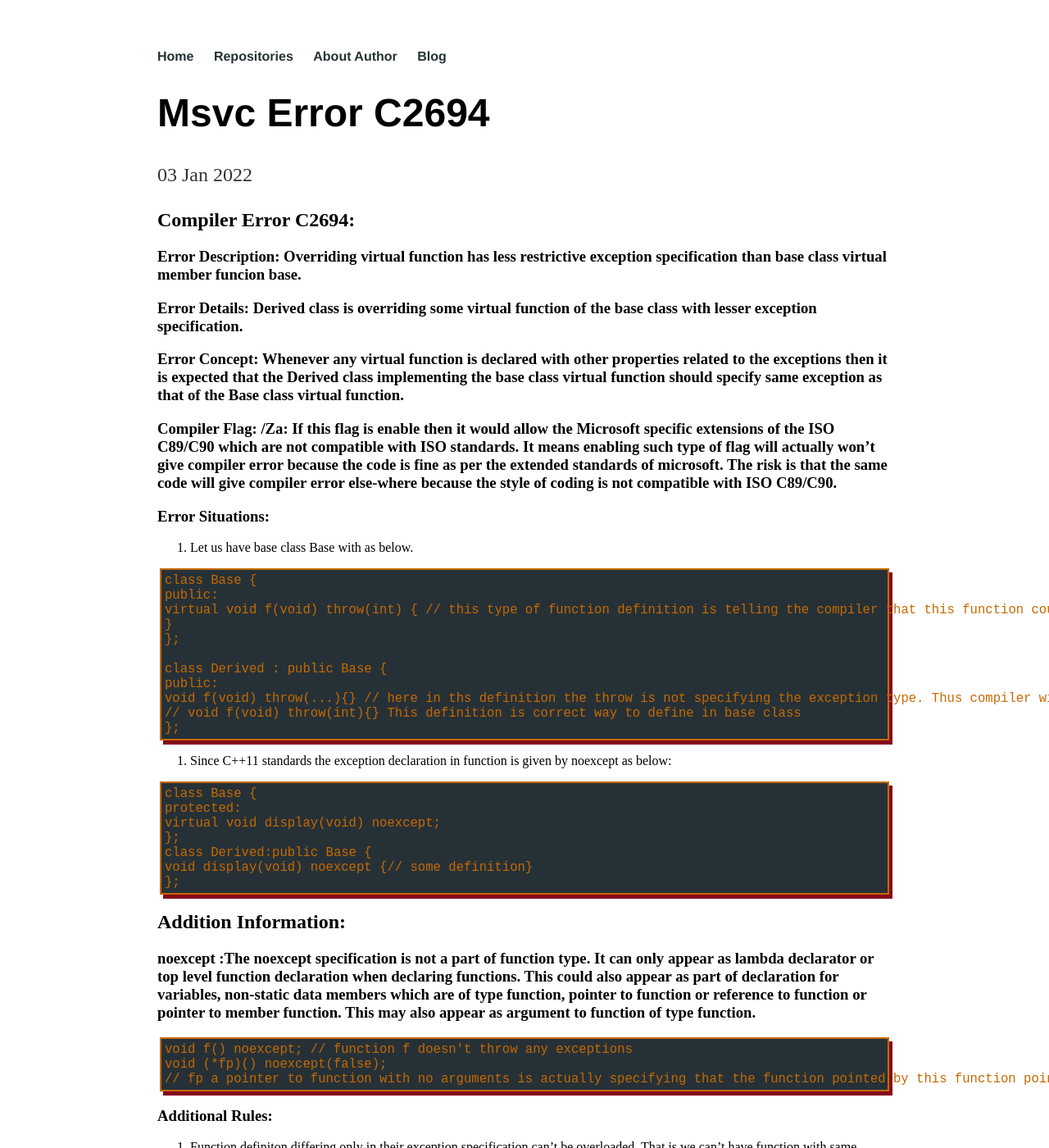
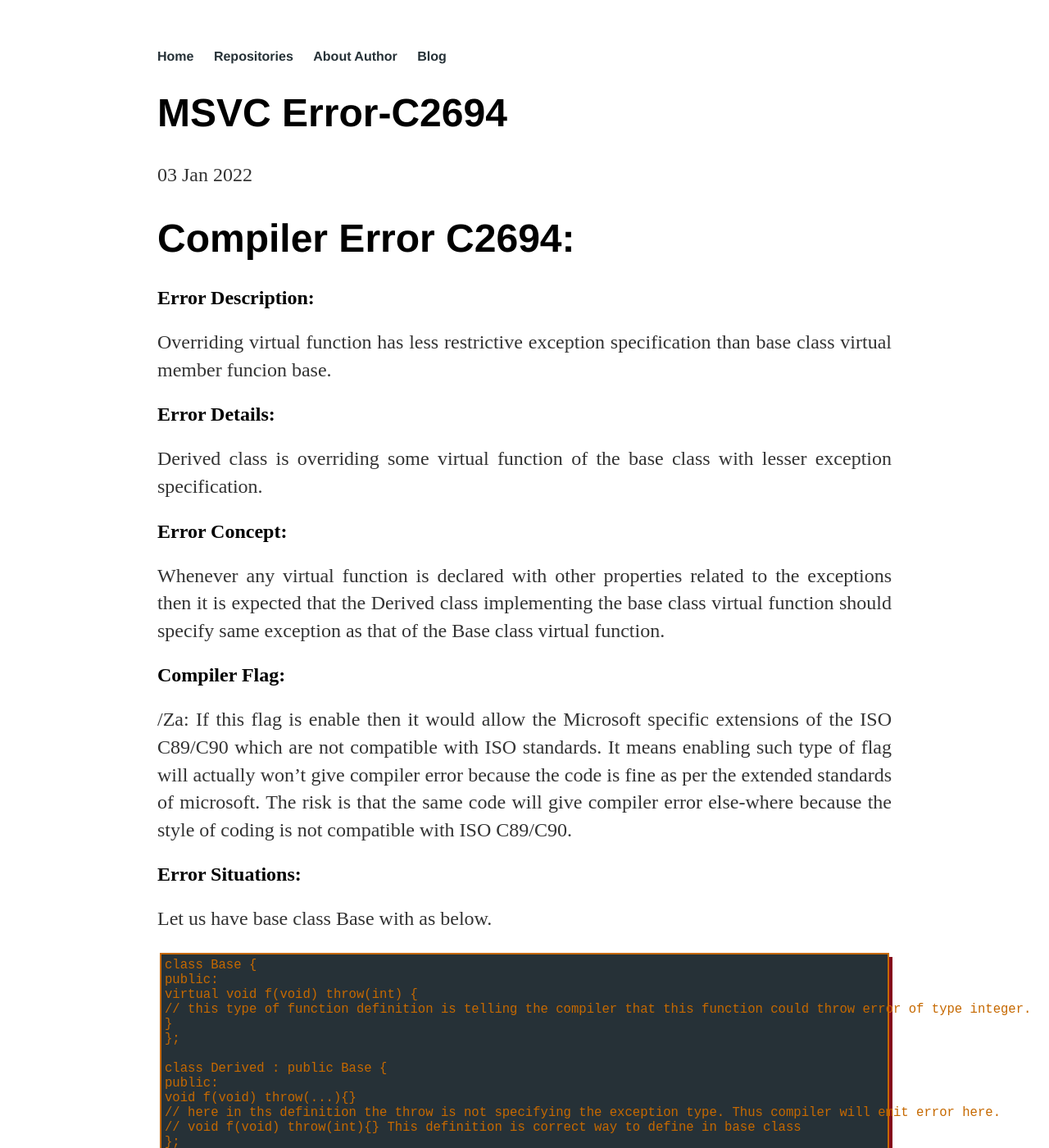
Before and after one commit to devchait/devchait.github.io, a Jekyll site: the page built from docs/_posts/2022-01-03-msvc-error-c2694.md, in a window 1280 px wide and 1400 px high. Shown: the whole window at 82% size. Built offline with Jekyll 4.4.1, drawn with Linux system fonts in a browser that asks for light colours; our own code applies the rules of GitHub Pages for plain Markdown files; part of the change alters nothing that is shown.

````diff
--- a/docs/_posts/2022-01-03-msvc-error-c2694.md
+++ b/docs/_posts/2022-01-03-msvc-error-c2694.md
@@ -1,25 +1,41 @@
-## Compiler Error C2694:
-### Error Description: Overriding virtual function has less restrictive exception specification than base class virtual member funcion base.
-### Error Details: Derived class is overriding some virtual function of the base class with lesser exception specification.
-### Error Concept: Whenever any virtual function is declared with other properties related to the exceptions then it is expected that the Derived class implementing the base class virtual function should specify same exception as that of the Base class virtual function.
-### Compiler Flag: /Za: If this flag is enable then it would allow the Microsoft specific extensions of the ISO C89/C90 which are not compatible with ISO standards. It means enabling such type of flag will actually won't give compiler error because the code is fine as per the extended standards of microsoft. The risk is that the same code will give compiler error else-where because the style of coding is not compatible with ISO C89/C90.
-### Error Situations:
-1. Let us have base class Base with as below.
+---
+layout: post
+title: "MSVC Error-C2694"
+date: 2022-01-03
+---
+
+# Compiler Error C2694:
+## Error Description:
+Overriding virtual function has less restrictive exception specification than base class virtual member funcion base.
+
+## Error Details:
+Derived class is overriding some virtual function of the base class with lesser exception specification.
+
+## Error Concept:
+Whenever any virtual function is declared with other properties related to the exceptions then it is expected that the Derived class implementing the base class virtual function should specify same exception as that of the Base class virtual function.
+
+## Compiler Flag:
+/Za: If this flag is enable then it would allow the Microsoft specific extensions of the ISO C89/C90 which are not compatible with ISO standards. It means enabling such type of flag will actually won't give compiler error because the code is fine as per the extended standards of microsoft. The risk is that the same code will give compiler error else-where because the style of coding is not compatible with ISO C89/C90.
+
+## Error Situations:
+Let us have base class Base with as below.
 
 ```cpp
 class Base {
 public:
-virtual void f(void) throw(int) { // this type of function definition is telling the compiler that this function could throw error of type integer.
+virtual void f(void) throw(int) {
+// this type of function definition is telling the compiler that this function could throw error of type integer.
 }
 };
 
 class Derived : public Base {
 public:
-void f(void) throw(...){} // here in ths definition the throw is not specifying the exception type. Thus compiler will emit error here.
+void f(void) throw(...){}
+// here in ths definition the throw is not specifying the exception type. Thus compiler will emit error here.
 // void f(void) throw(int){} This definition is correct way to define in base class
 };
 ```
-2. Since C++11 standards the exception declaration in function is given by noexcept as below:
+Since C++11 standards the exception declaration in function is given by noexcept as below:
 
  ```cpp
 class Base {
````
